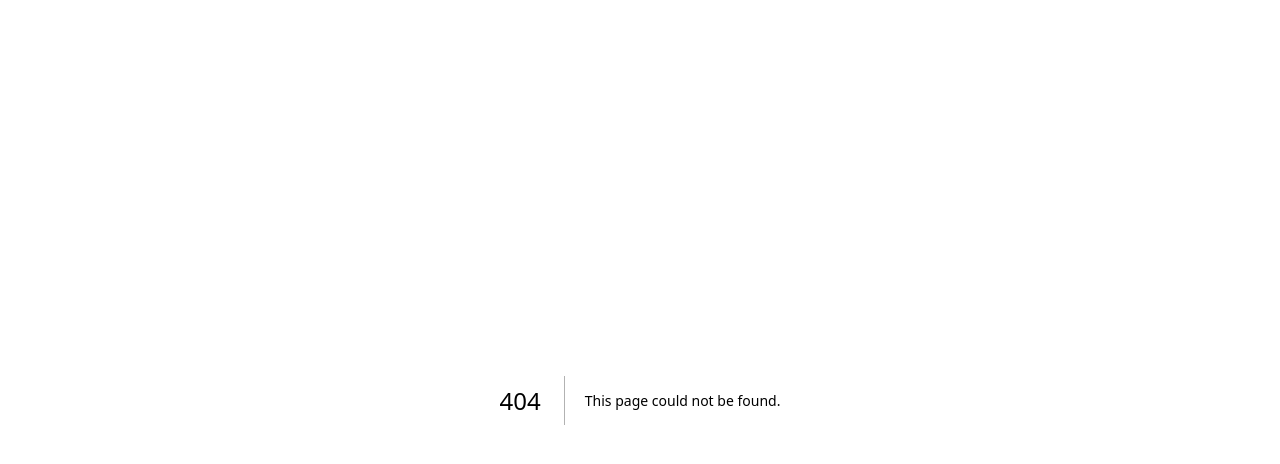
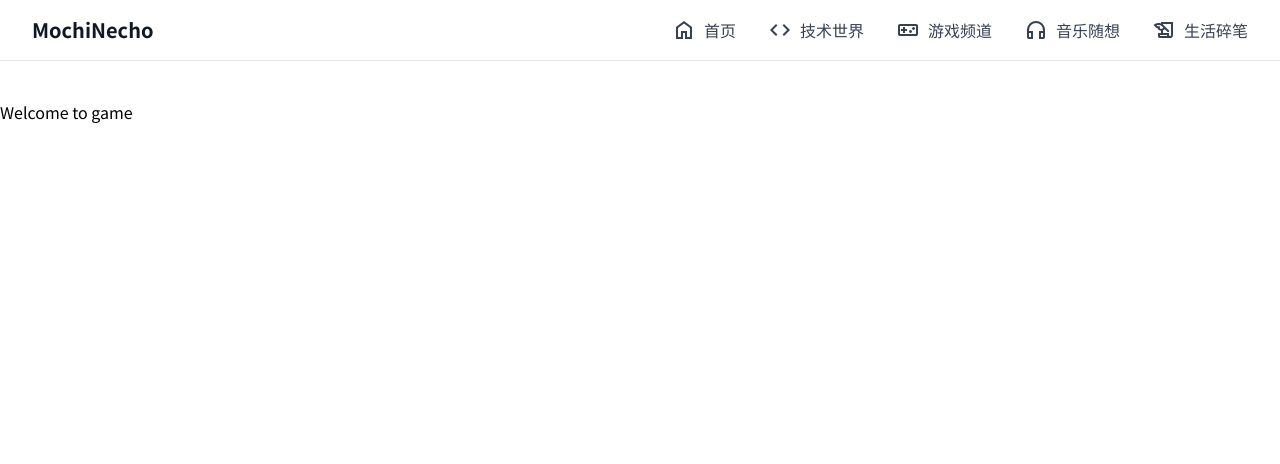
Before and after one commit to littlebearbug/mochineko, a Next.js app: page /category/game/ in a window 1280 px wide. Before the commit this address had no page. Shown: the top 464 px of the page. Built offline with nearby package versions, Linux system fonts and the light colour scheme.

Commit message:
feat: 加入navbar以及完善分类页面

```diff
--- a/src/app/[slug]/sections/BlogContent/index.tsx
+++ b/src/app/[slug]/sections/BlogContent/index.tsx
@@ -13,7 +13,7 @@ import markdown from 'react-syntax-highlighter/dist/esm/languages/prism/markdown
 import yaml from 'react-syntax-highlighter/dist/esm/languages/prism/yaml';
 import nginx from 'react-syntax-highlighter/dist/esm/languages/prism/nginx';
 import Link from 'next/link';
-import Section from '@/components/Section';
+import Section from '@/components/common/Section';
 
 SyntaxHighlighter.registerLanguage('javascript', javascript);
 SyntaxHighlighter.registerLanguage('typescript', typescript);
--- a/src/app/[slug]/sections/BlogHero/index.tsx
+++ b/src/app/[slug]/sections/BlogHero/index.tsx
@@ -1,4 +1,4 @@
-import Section from '@/components/Section';
+import Section from '@/components/common/Section';
 import Link from 'next/link';
 
 const BlogHero = ({
--- /dev/null
+++ b/src/app/category/[mainCategorySlug]/page.tsx
@@ -0,0 +1,27 @@
+import { CATEGORIES } from '@/constants';
+import { notFound } from 'next/navigation';
+
+export async function generateStaticParams() {
+  const paths = CATEGORIES.map((category) => ({
+    mainCategorySlug: category.slug,
+  }));
+  return paths;
+}
+
+type Props = {
+  params: Promise<{
+    mainCategorySlug: string;
+  }>;
+};
+
+const Category = async ({ params }: Props) => {
+  const { mainCategorySlug } = await params;
+  console.log(mainCategorySlug);
+
+  if (CATEGORIES.find((category) => category.slug === mainCategorySlug)) {
+    return <div className="pt-[100px]">Welcome to {mainCategorySlug}</div>;
+  }
+  return notFound();
+};
+
+export default Category;
--- a/src/app/layout.tsx
+++ b/src/app/layout.tsx
@@ -1,7 +1,6 @@
 import type { Metadata } from 'next';
 import './globals.css';
-import Head from 'next/head';
-import Link from 'next/link';
+import Navbar from '@/components/navigation/Navbar';
 
 export const metadata: Metadata = {
   title: {
@@ -17,7 +16,10 @@ export default function RootLayout({
 }>) {
   return (
     <html lang="zh">
-      <body>{children}</body>
+      <body>
+        <Navbar />
+        {children}
+      </body>
     </html>
   );
 }
--- a/src/app/sections/BlogCards/index.tsx
+++ b/src/app/sections/BlogCards/index.tsx
@@ -1,4 +1,4 @@
-import Section from '@/components/Section';
+import Section from '@/components/common/Section';
 import { SUB_CATEGORY_MAP } from '@/constants';
 import { PostMeta } from '@/lib/posts';
 import Link from 'next/link';
--- a/src/app/sections/HomeHero/index.tsx
+++ b/src/app/sections/HomeHero/index.tsx
@@ -1,4 +1,4 @@
-import Section from '@/components/Section';
+import Section from '@/components/common/Section';
 import Image from 'next/image';
 
 const HomeHero = () => {
--- /dev/null
+++ b/src/components/navigation/Navbar/data.tsx
@@ -0,0 +1,29 @@
+import { HomeIcon, CodeIcon, GamepadIcon, MusicIcon, PenIcon } from './icons';
+
+export const navLinks = [
+  {
+    label: '首页',
+    path: '/',
+    icon: HomeIcon,
+  },
+  {
+    label: '技术世界',
+    path: '/category/tech/',
+    icon: CodeIcon,
+  },
+  {
+    label: '游戏频道',
+    path: '/category/game/',
+    icon: GamepadIcon,
+  },
+  {
+    label: '音乐随想',
+    path: '/category/music/',
+    icon: MusicIcon,
+  },
+  {
+    label: '生活碎笔',
+    path: '/category/life/',
+    icon: PenIcon,
+  },
+];
--- /dev/null
+++ b/src/components/navigation/Navbar/icons.tsx
@@ -0,0 +1,105 @@
+import { SVGProps } from 'react';
+
+type IconProps = SVGProps<SVGSVGElement>;
+
+export const BurgerIcon = (props: IconProps) => (
+  <svg
+    xmlns="http://www.w3.org/2000/svg"
+    width="24"
+    height="24"
+    viewBox="0 0 24 24"
+    fill="none"
+    stroke="currentColor"
+    strokeWidth="2"
+    strokeLinecap="round"
+    strokeLinejoin="round"
+    {...props}
+  >
+    <line x1="3" y1="12" x2="21" y2="12"></line>
+    <line x1="3" y1="6" x2="21" y2="6"></line>
+    <line x1="3" y1="18" x2="21" y2="18"></line>
+  </svg>
+);
+
+export const CloseIcon = (props: IconProps) => (
+  <svg
+    xmlns="http://www.w3.org/2000/svg"
+    width="24"
+    height="24"
+    viewBox="0 0 24 24"
+    fill="none"
+    stroke="currentColor"
+    strokeWidth="2"
+    strokeLinecap="round"
+    strokeLinejoin="round"
+    {...props}
+  >
+    <line x1="18" y1="6" x2="6" y2="18"></line>
+    <line x1="6" y1="6" x2="18" y2="18"></line>
+  </svg>
+);
+
+export const HomeIcon = (props: IconProps) => (
+  <svg
+    xmlns="http://www.w3.org/2000/svg"
+    height="24px"
+    viewBox="0 -960 960 960"
+    width="24px"
+    fill="currentColor"
+    {...props}
+  >
+    <path d="M240-200h120v-240h240v240h120v-360L480-740 240-560v360Zm-80 80v-480l320-240 320 240v480H520v-240h-80v240H160Zm320-350Z" />
+  </svg>
+);
+
+export const CodeIcon = (props: IconProps) => (
+  <svg
+    xmlns="http://www.w3.org/2000/svg"
+    height="24px"
+    viewBox="0 -960 960 960"
+    width="24px"
+    fill="currentColor"
+    {...props}
+  >
+    <path d="M320-240 80-480l240-240 57 57-184 184 183 183-56 56Zm320 0-57-57 184-184-183-183 56-56 240 240-240 240Z" />
+  </svg>
+);
+
+export const GamepadIcon = (props: IconProps) => (
+  <svg
+    xmlns="http://www.w3.org/2000/svg"
+    height="24px"
+    viewBox="0 -960 960 960"
+    width="24px"
+    fill="currentColor"
+    {...props}
+  >
+    <path d="M160-240q-33 0-56.5-23.5T80-320v-320q0-33 23.5-56.5T160-720h640q33 0 56.5 23.5T880-640v320q0 33-23.5 56.5T800-240H160Zm0-80h640v-320H160v320Zm120-40h80v-80h80v-80h-80v-80h-80v80h-80v80h80v80Zm300 0q25 0 42.5-17.5T640-420q0-25-17.5-42.5T580-480q-25 0-42.5 17.5T520-420q0 25 17.5 42.5T580-360Zm120-120q25 0 42.5-17.5T760-540q0-25-17.5-42.5T700-600q-25 0-42.5 17.5T640-540q0 25 17.5 42.5T700-480ZM160-320v-320 320Z" />
+  </svg>
+);
+
+export const MusicIcon = (props: IconProps) => (
+  <svg
+    xmlns="http://www.w3.org/2000/svg"
+    height="24px"
+    viewBox="0 -960 960 960"
+    width="24px"
+    fill="currentColor"
+    {...props}
+  >
+    <path d="M360-120H200q-33 0-56.5-23.5T120-200v-280q0-75 28.5-140.5t77-114q48.5-48.5 114-77T480-840q75 0 140.5 28.5t114 77q48.5 48.5 77 114T840-480v280q0 33-23.5 56.5T760-120H600v-320h160v-40q0-117-81.5-198.5T480-760q-117 0-198.5 81.5T200-480v40h160v320Zm-80-240h-80v160h80v-160Zm400 0v160h80v-160h-80Zm-400 0h-80 80Zm400 0h80-80Z" />
+  </svg>
+);
+
+export const PenIcon = (props: IconProps) => (
+  <svg
+    xmlns="http://www.w3.org/2000/svg"
+    height="24px"
+    viewBox="0 -960 960 960"
+    width="24px"
+    fill="currentColor"
+    {...props}
+  >
+    <path d="M320-160q-33 0-56.5-23.5T240-240v-120h120v-90q-35-2-66.5-15.5T236-506v-44h-46L60-680q36-46 89-65t107-19q27 0 52.5 4t51.5 15v-55h480v520q0 50-35 85t-85 35H320Zm120-200h240v80q0 17 11.5 28.5T720-240q17 0 28.5-11.5T760-280v-440H440v24l240 240v56h-56L510-514l-8 8q-14 14-29.5 25T440-464v104ZM224-630h92v86q12 8 25 11t27 3q23 0 41.5-7t36.5-25l8-8-56-56q-29-29-65-43.5T256-684q-20 0-38 3t-36 9l42 42Zm376 350H320v40h286q-3-9-4.5-19t-1.5-21Zm-280 40v-40 40Z" />
+  </svg>
+);
--- /dev/null
+++ b/src/components/navigation/Navbar/index.tsx
@@ -0,0 +1,88 @@
+'use client';
+
+import { useState } from 'react';
+import Link from 'next/link';
+import { navLinks } from './data';
+import { BurgerIcon, CloseIcon } from './icons';
+
+const Navbar = () => {
+  const [isMenuOpen, setIsMenuOpen] = useState(false);
+
+  const toggleMenu = () => {
+    setIsMenuOpen(!isMenuOpen);
+  };
+
+  const renderNavLinks = (isMobile: boolean) =>
+    navLinks.map((link) => {
+      const Icon = link.icon;
+      return (
+        <li key={link.path} className={isMobile ? 'w-full' : ''}>
+          <Link
+            href={link.path}
+            onClick={isMobile ? () => setIsMenuOpen(false) : undefined}
+            className={`
+              flex items-center transition-colors duration-300
+              ${
+                isMobile
+                  ? 'justify-center py-4 text-2xl hover:bg-gray-100 dark:hover:bg-gray-800 w-full'
+                  : 'text-gray-700 dark:text-gray-300 hover:text-blue-500 dark:hover:text-blue-400'
+              }
+            `}
+          >
+            {Icon && (
+              <Icon className={`h-6 w-6 ${isMobile ? 'mr-4' : 'mr-2'}`} />
+            )}
+            {link.label}
+          </Link>
+        </li>
+      );
+    });
+
+  return (
+    <>
+      <nav className="fixed top-0 left-0 right-0 z-50 flex items-center justify-between px-4 sm:px-6 lg:px-8 py-4 bg-white/80 dark:bg-gray-900/80 backdrop-blur-sm border-b border-gray-200 dark:border-gray-700">
+        <Link
+          href="/"
+          className="text-xl font-bold text-gray-900 dark:text-white"
+        >
+          MochiNecho
+        </Link>
+
+        <ul className="hidden lg:flex items-center space-x-8">
+          {renderNavLinks(false)}
+        </ul>
+
+        <div className="lg:hidden">
+          <button
+            onClick={toggleMenu}
+            aria-label="Toggle menu"
+            className="p-2 rounded-md text-gray-700 dark:text-gray-300 hover:bg-gray-100 dark:hover:bg-gray-800 focus:outline-none focus:ring-2 focus:ring-inset focus:ring-blue-500"
+          >
+            {isMenuOpen ? (
+              <CloseIcon className="h-6 w-6" />
+            ) : (
+              <BurgerIcon className="h-6 w-6" />
+            )}
+          </button>
+        </div>
+      </nav>
+
+      <div
+        className={`
+          fixed inset-0 z-40 bg-white dark:bg-gray-900
+          transform transition-transform duration-300 ease-in-out
+          lg:hidden
+          ${isMenuOpen ? 'translate-x-0' : '-translate-x-full'}
+        `}
+      >
+        <div className="flex flex-col items-center justify-center h-full pt-20">
+          <ul className="flex flex-col items-center w-full space-y-4">
+            {renderNavLinks(true)}
+          </ul>
+        </div>
+      </div>
+    </>
+  );
+};
+
+export default Navbar;
```
Also changed, not shown: src/components/common/Section/index.tsx (renamed from src/components/Section/index.tsx).
